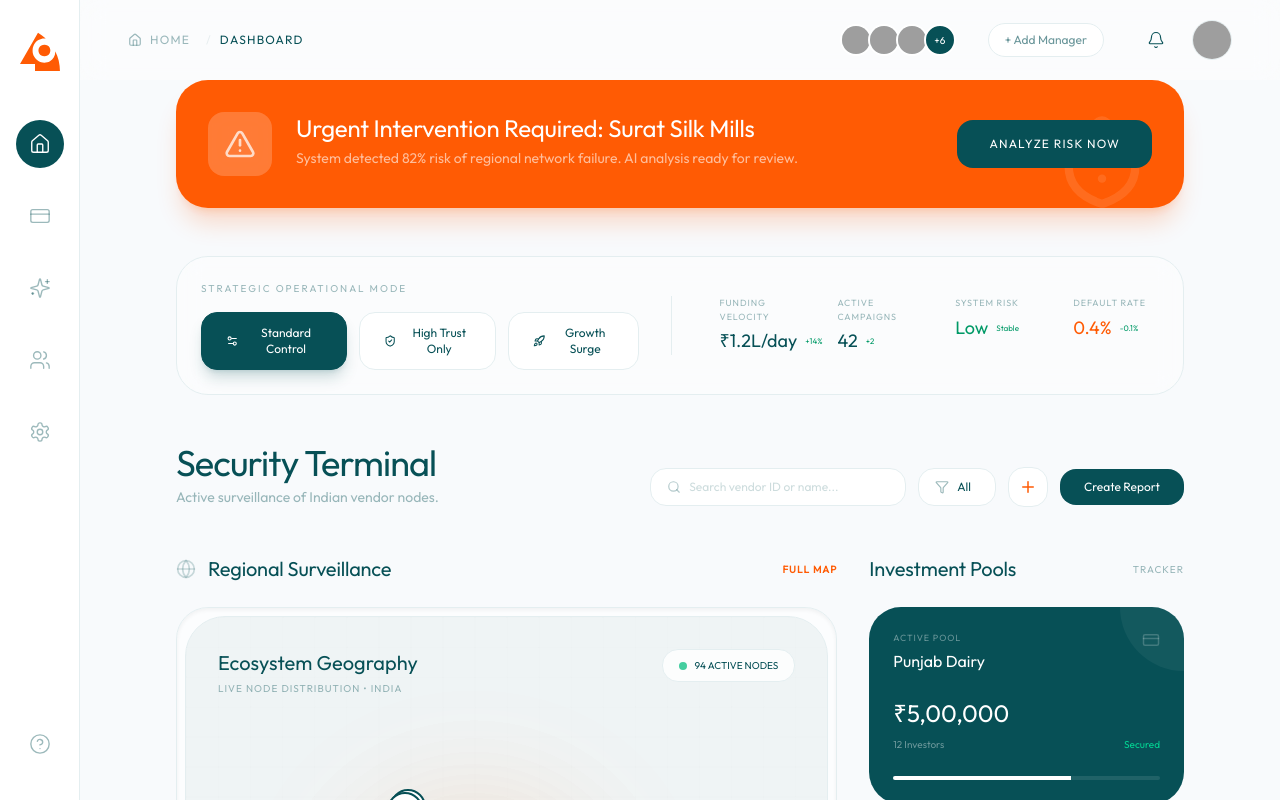
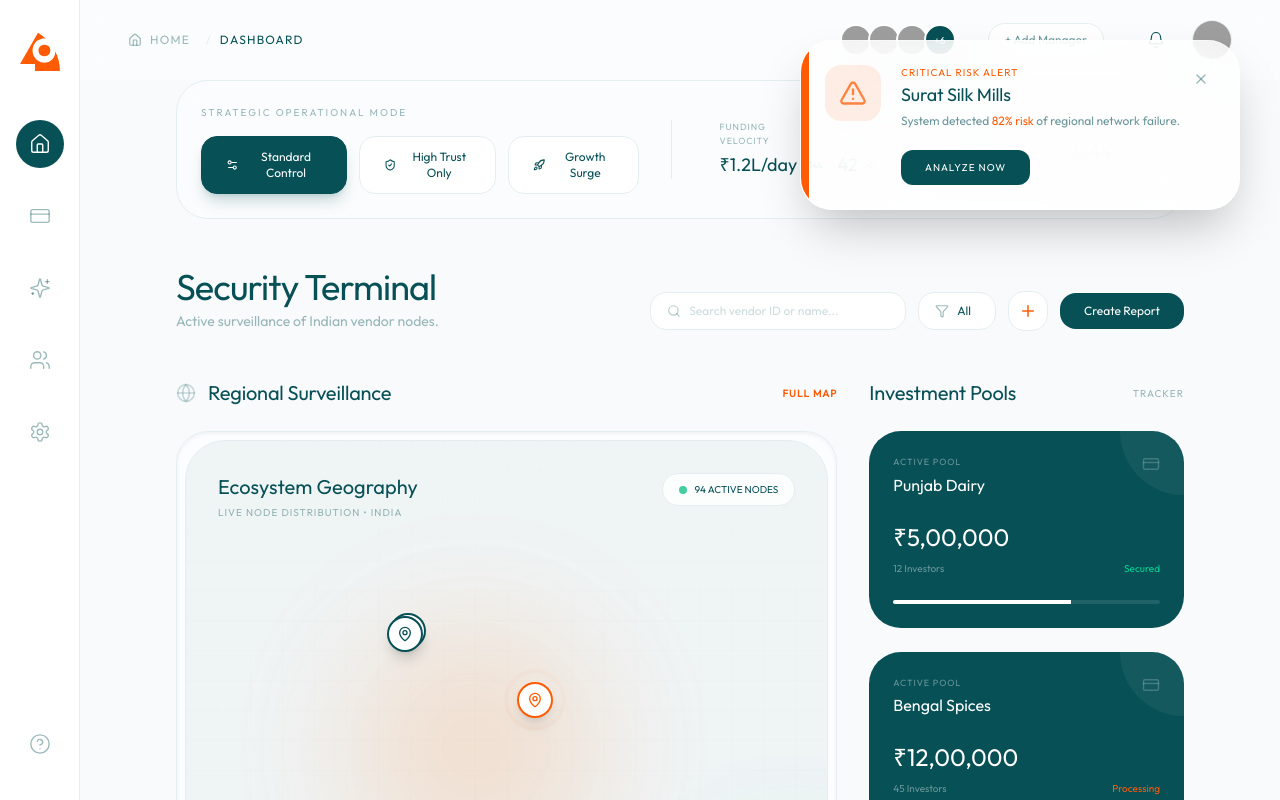
Before and after one commit to rajatlharihar/nanopie, a React (Vite) app: page / in a window 1280 px wide. Built offline with nearby package versions, Linux system fonts and the light colour scheme; grey boxes are pictures that could not be loaded.

Commit message:
Refine home screen notification and update .gitignore

```diff
--- a/src/app/pages/AdminDashboard.tsx
+++ b/src/app/pages/AdminDashboard.tsx
@@ -27,7 +27,8 @@ import {
   Globe,
   Settings2,
   Rocket,
-  ZapOff
+  ZapOff,
+  X
 } from "lucide-react";
 import { motion, AnimatePresence } from "motion/react";
 import { Link, useNavigate } from "react-router";
@@ -43,6 +44,7 @@ export function AdminDashboard() {
   const [showWidgetPanel, setShowWidgetPanel] = useState(false);
   const [showReportOptions, setShowReportOptions] = useState(false);
   const [activeWidgets, setActiveWidgets] = useState(['pending', 'complaints', 'collections', 'activity']);
+  const [showNotification, setShowNotification] = useState(true);
 
   const pendingVerification = [
     { id: "V-9012", name: "Banaras Handlooms", status: "Limited Data", risk: "Low", category: "Handicrafts" },
@@ -70,29 +72,53 @@ export function AdminDashboard() {
 
   return (
     <div className="max-w-7xl mx-auto space-y-8 md:space-y-12 pb-32 px-0 md:px-4 lg:px-12">
-      {/* High Alert Intervention Notification */}
+      {/* High Alert Intervention Notification Pop-up */}
+      <AnimatePresence>
+        {showNotification && (
           <motion.div
-        initial={{ opacity: 0, y: -20 }}
-        animate={{ opacity: 1, y: 0 }}
+            initial={{ opacity: 0, x: 20, y: -20 }}
+            animate={{ opacity: 1, x: 0, y: 0 }}
+            exit={{ opacity: 0, scale: 0.95, transition: { duration: 0.2 } }}
+            className="fixed top-6 right-6 md:top-10 md:right-10 z-[100] w-[calc(100%-3rem)] md:w-[440px] bg-white/80 backdrop-blur-2xl rounded-[32px] p-6 shadow-2xl border border-white/50 group overflow-hidden"
+          >
+            {/* Criticality Indicator Bar */}
+            <div className="absolute top-0 left-0 bottom-0 w-2 bg-[#FF5B04]"></div>
+
+            <div className="flex gap-5">
+              <div className="w-14 h-14 rounded-2xl bg-[#FF5B04]/10 flex items-center justify-center shrink-0">
+                <AlertTriangle size={28} className="text-[#FF5B04] animate-pulse" />
+              </div>
+
+              <div className="flex-1 space-y-1 pr-6">
+                <div className="flex items-center justify-between">
+                  <span className="text-[10px] uppercase tracking-widest text-[#FF5B04] font-bold">Critical Risk Alert</span>
+                  <button
+                    onClick={(e) => {
+                      e.stopPropagation();
+                      setShowNotification(false);
+                    }}
+                    className="absolute top-6 right-6 p-1.5 rounded-full hover:bg-black/5 text-[#075056]/40 transition-colors"
+                  >
+                    <X size={16} />
+                  </button>
+                </div>
+                <h2 className="text-lg font-bold text-[#075056] leading-tight">Surat Silk Mills</h2>
+                <p className="text-xs text-[#075056]/60 leading-relaxed">
+                  System detected <span className="font-bold text-[#FF5B04]">82% risk</span> of regional network failure.
+                </p>
+                <div className="pt-4">
+                  <button
                     onClick={() => navigate('/analysis/RESCUE_77')}
-        className="bg-[#FF5B04] rounded-none md:rounded-[32px] p-6 md:p-8 text-white flex flex-col md:flex-row items-center justify-between gap-6 cursor-pointer hover:scale-[1.01] transition-all shadow-xl shadow-[#FF5B04]/20 overflow-hidden relative group"
+                    className="w-full md:w-auto px-6 py-2.5 bg-[#075056] text-white rounded-xl text-[10px] font-bold uppercase tracking-widest hover:bg-[#FF5B04] transition-all"
                   >
-        <div className="absolute top-0 right-0 p-8 opacity-10 group-hover:rotate-12 transition-transform">
-          <ShieldAlert size={100} />
-        </div>
-        <div className="flex flex-col md:flex-row items-center md:items-start space-y-4 md:space-y-0 md:space-x-6 relative z-10 text-center md:text-left">
-          <div className="w-16 h-16 rounded-2xl bg-white/20 backdrop-blur-md flex items-center justify-center shrink-0">
-            <AlertTriangle size={32} className="animate-pulse" />
-          </div>
-          <div className="space-y-1">
-            <h2 className="text-lg md:text-2xl font-light">Urgent Intervention Required: <span className="font-bold">Surat Silk Mills</span></h2>
-            <p className="text-xs md:text-sm text-white/60">System detected 82% risk of regional network failure. AI analysis ready for review.</p>
+                    Analyze Now
+                  </button>
                 </div>
               </div>
-        <button className="w-full md:w-auto px-8 py-4 bg-[#075056] text-white rounded-2xl text-[10px] md:text-xs font-bold uppercase tracking-widest hover:bg-white hover:text-[#075056] transition-all relative z-10 shrink-0">
-          Analyze Risk Now
-        </button>
+            </div>
           </motion.div>
+        )}
+      </AnimatePresence>
 
       {/* System Mode Selector & Stats Bar */}
       <div className="flex flex-col lg:flex-row gap-8 items-start lg:items-center justify-between bg-white/40 backdrop-blur-md p-6 md:rounded-[32px] border-y md:border border-[#E4EEF0] mx-0 md:mx-0">
```
Also changed, not shown: 1 other file (tests, documents, lock files or other folders). Lines whose indentation alone changed are shown as unchanged.
